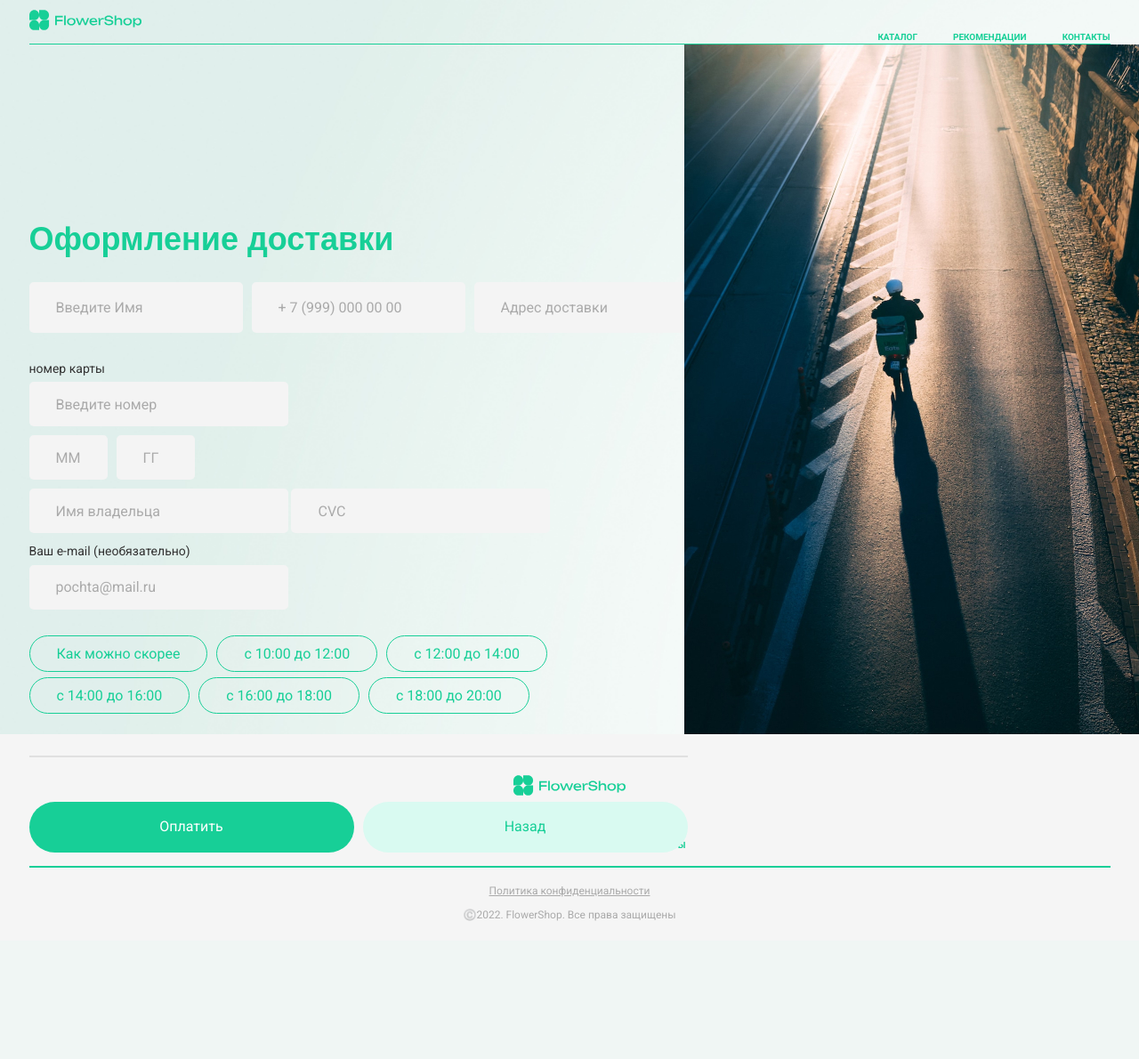
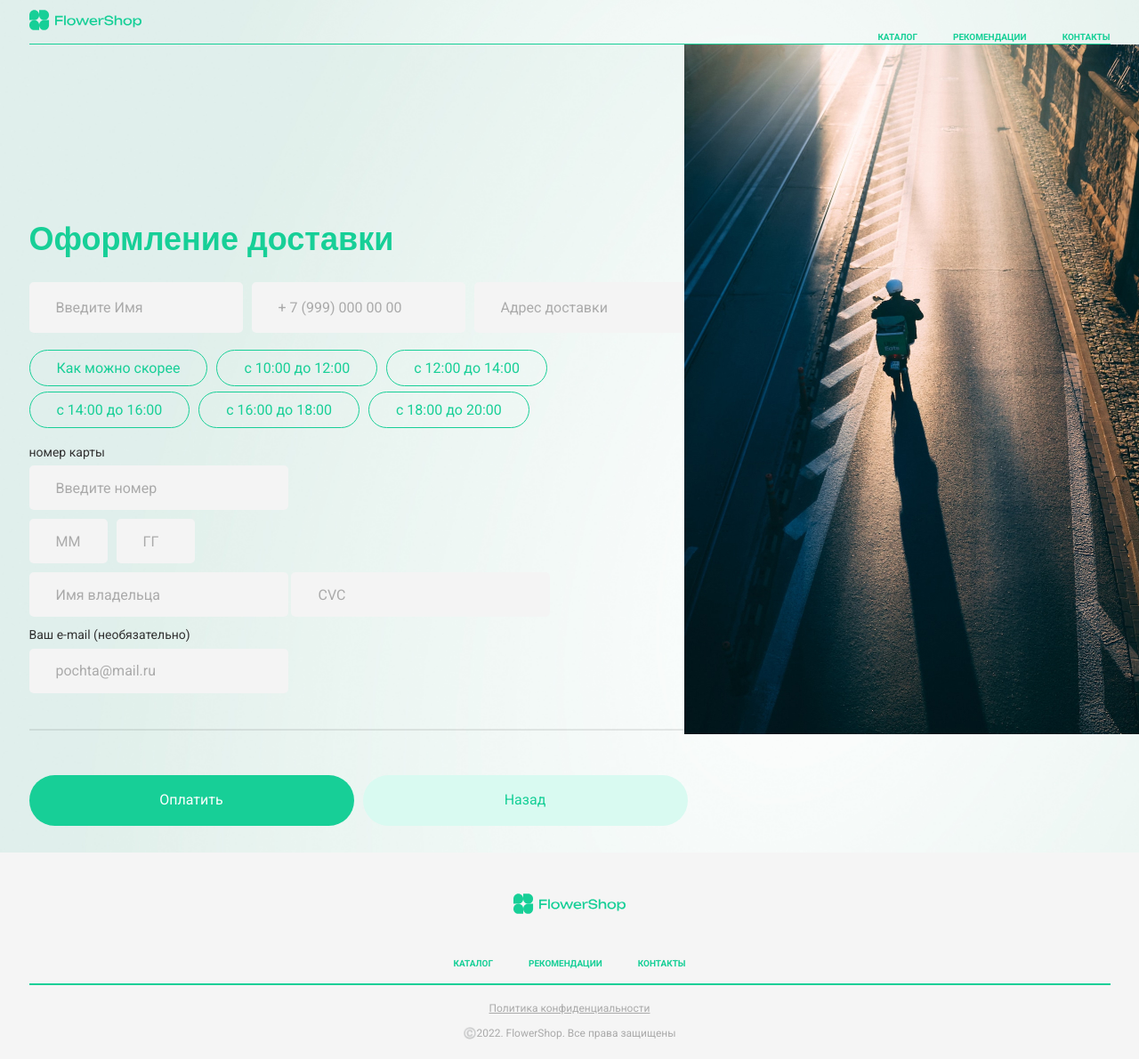
Before and after one commit to MaxHC-vlop/FlowerShop, a Django app: page /order/1 in a window 1280 px wide. Shown: the whole page at 89% size. Before the commit the page ends 1035 px from the top, so only its background shows below. Run offline with Django 4.2, Linux system fonts and the light colour scheme; parts of the project's set-up code (start-up, migrations or seed data) failed here and were passed over; some web fonts are replaced.

Commit message:
Updated order templates

```diff
--- a/static/css/main.css
+++ b/static/css/main.css
@@ -541,9 +541,10 @@
 	position: relative;
 }
 .order__block {
-	height: 775px;
+	height: 100%;
 	display: flex;
 	justify-content: space-between;
+	padding-bottom: 30px;
 }
 .order_items {
 	width: 740px;
--- a/templates/base.html
+++ b/templates/base.html
@@ -11,7 +11,7 @@
 </head>
 <body>
 <!--================Header Menu Area =================-->
-  <div class="mainBg">
+ <div class="mainBg">
 		<header id="header">
 			<div class="container">
 				<div class="header ficb">
@@ -26,6 +26,7 @@
 				</div>
 			</div>
 		</header>
+ </div>
   <!--================Header Menu Area =================-->
   {% block content %}
   {% endblock %}
--- a/templates/index.html
+++ b/templates/index.html
@@ -1,7 +1,7 @@
 {% extends 'base.html' %}
 {% block content %}
 {% load static %}
-
+ <div class="mainBg">
 <section id="banner">
 	<div class="container">
 		<div class="banner">
--- a/templates/order.html
+++ b/templates/order.html
@@ -8,7 +8,7 @@
 {% endblock %}
 {% block content %}
 {% load static %}
-
+   <div class="mainBg">
 	<section id="order">
 		<div class="container">
 			<div class="order">
```
Also changed, not shown: other parts of templates/order.html (+21 -18 lines).
